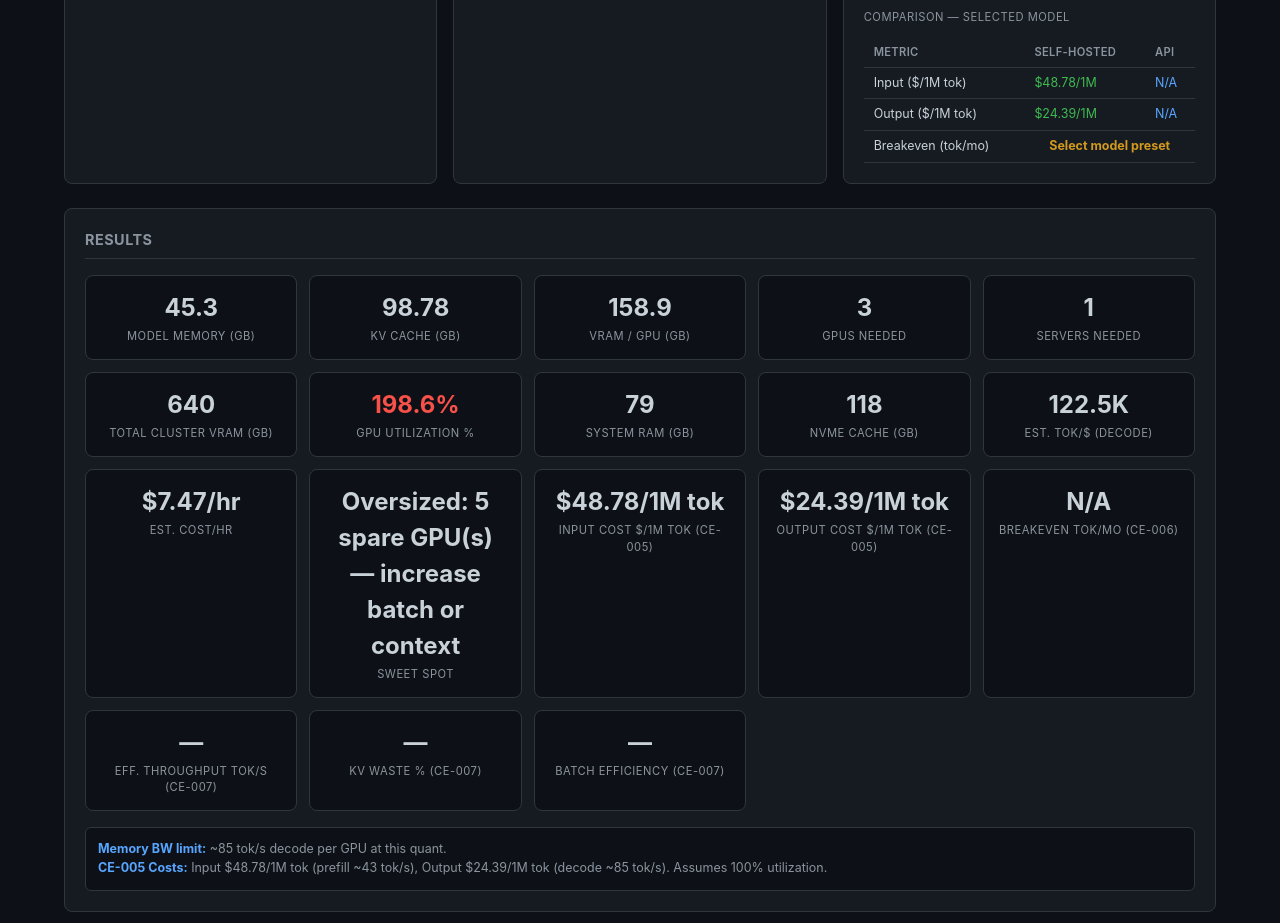
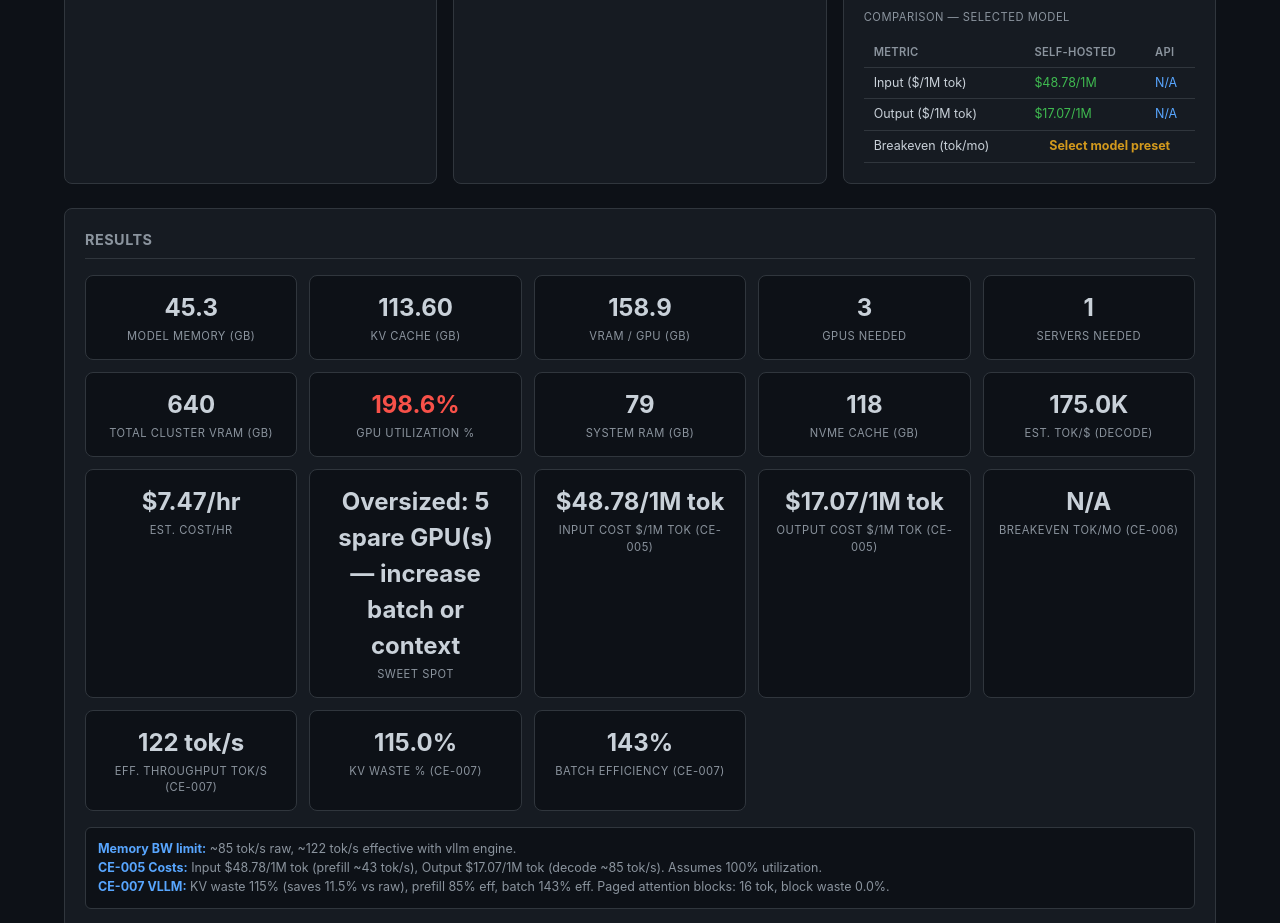
Before and after one commit to totalwindupflightsystems/inference-estimator, a plain HTML site: page cluster-estimator.html in a window 1280 px wide. Shown: the part 1088-2011 px from the top of the page. Drawn offline with Linux system fonts and the light colour scheme.

Commit message:
feat: CE-007 — vLLM overhead model with paged attention, serving engine selector
Co-authored-by: Alexis Okuwa <wojonstech@gmail.com>

```diff
--- a/cluster-estimator.html
+++ b/cluster-estimator.html
@@ -580,7 +580,21 @@ function recalculate() {
 
   // Memory-bandwidth-bound decode throughput (tokens/sec per GPU)
   const memBwTokensPerSec = gpu.bw * 1e9 / (effParams * 1e9 * (quantBpw / 8) / tp);
-  const tokensPerDollar = (memBwTokensPerSec * 3600) / gpu.price_hour;
+
+  // CE-007: Apply serving engine overhead to throughput
+  // batchEff < 1.0 means continuous batching improves effective throughput
+  const effectiveDecodeThroughput = memBwTokensPerSec / engineCfg.batchEff;
+  // KV waste comparison: show savings vs raw baseline
+  const rawKvWaste = SERVING_OVERHEAD['raw'].kvWaste;
+  const kvWasteSavingsPct = ((rawKvWaste - engineCfg.kvWaste) / rawKvWaste) * 100;
+  // vLLM paged attention block waste calculation
+  const avgSeqLen = batchSize > 0 ? ctxLen / batchSize : ctxLen;
+  const leftoverTokens = avgSeqLen % vllmBlockSize;
+  const blockWasteRate = leftoverTokens > 0 ? (vllmBlockSize - leftoverTokens) / vllmBlockSize : 0;
+  // Effective batch throughput improvement (batchEff < 1 = more efficient)
+  const batchEfficiencyPct = (1.0 / engineCfg.batchEff) * 100;
+
+  const tokensPerDollar = (effectiveDecodeThroughput * 3600) / gpu.price_hour;
   const tokDollarFormatted = tokensPerDollar > 1e6
     ? (tokensPerDollar/1e6).toFixed(1) + 'M'
     : tokensPerDollar > 1e3
@@ -598,13 +612,15 @@ function recalculate() {
   // CE-005: Cost-per-1M-tokens calculations
   // Prefill is compute-bound (~50% of memory BW efficiency for compute)
   const prefillTokensPerSec = (gpu.bw * 1e9) / (effParams * 1e9 * (quantBpw / 8) / tp) * 0.5;
+  // CE-007: Apply engine prefill efficiency (chunked prefill savings)
+  const effectivePrefillTps = prefillTokensPerSec / engineCfg.prefillEff;
   // cost_per_1M_input = (1M tokens / prefill_tok_per_sec / 3600 sec/hr) * price_per_gpu * gpus
   const costPer1MInput = prefillTokensPerSec > 0
     ? ((1_000_000 / prefillTokensPerSec / 3600) * cloudPricePerGpu * gpusNeeded)
     : 0;
   // cost_per_1M_output = (1M tokens / decode_tok_per_sec / 3600 sec/hr) * price_per_gpu * gpus
-  const costPer1MOutput = memBwTokensPerSec > 0
-    ? ((1_000_000 / memBwTokensPerSec / 3600) * cloudPricePerGpu * gpusNeeded)
+  const costPer1MOutput = effectiveDecodeThroughput > 0
+    ? ((1_000_000 / effectiveDecodeThroughput / 3600) * cloudPricePerGpu * gpusNeeded)
     : 0;
 
   // CE-006: Breakeven analysis
@@ -623,7 +639,7 @@ function recalculate() {
 
   // --- Update Results ---
   document.getElementById('rModelMem').textContent = modelWithOverhead.toFixed(1);
-  document.getElementById('rKvCache').textContent = kvWithOverhead.toFixed(2);
+  document.getElementById('rKvCache').textContent = kvEngineOverhead.toFixed(2);
   document.getElementById('rTotalPerGpu').textContent = totalPerGpuGB.toFixed(1);
   document.getElementById('rGpusNeeded').textContent = gpusNeeded;
   document.getElementById('rServersNeeded').textContent = serversNeeded;
@@ -687,6 +703,11 @@ function recalculate() {
   // Update API model list highlighting
   updateApiModelList();
 
+  // CE-007: Engine overhead metrics
+  document.getElementById('rEffectiveThroughput').textContent = effectiveDecodeThroughput.toFixed(0) + ' tok/s';
+  document.getElementById('rKvWastePct').textContent = engineCfg.kvWaste === rawKvWaste ? '0% (baseline)' : (engineCfg.kvWaste * 100).toFixed(1) + '%';
+  document.getElementById('rBatchEfficiency').textContent = batchEfficiencyPct.toFixed(0) + '%';
+
   let notes = [];
   if (servingMode === 'disaggregated') {
     notes.push(`<strong>Disaggregated:</strong> Prefill GPUs need ${modelPerGpuGB.toFixed(1)}GB model + compute. Decode GPUs need ${kvPerGpuGB.toFixed(1)}GB KV cache + bandwidth.`);
@@ -695,14 +716,16 @@ function recalculate() {
     notes.push(`<strong>MoE:</strong> ${paramsB}B total / ${activeB}B active. Only active params consume VRAM during inference.`);
   }
   if (tp > 1) notes.push(`<strong>TP=${tp}:</strong> Model sharded across ${tp} GPUs. Per-GPU model: ${modelPerGpuGB.toFixed(1)} GB.`);
-  if (ctxLen > 131072) notes.push(`<strong>Long context:</strong> KV cache dominates at ${kvWithOverhead.toFixed(0)} GB. Consider FP8 KV cache precision.`);
-  notes.push(`<strong>Memory BW limit:</strong> ~${memBwTokensPerSec.toFixed(0)} tok/s decode per GPU at this quant.`);
+  if (ctxLen > 131072) notes.push(`<strong>Long context:</strong> KV cache dominates at ${kvEngineOverhead.toFixed(0)} GB. Consider FP8 KV cache precision.`);
+  notes.push(`<strong>Memory BW limit:</strong> ~${memBwTokensPerSec.toFixed(0)} tok/s raw, ~${effectiveDecodeThroughput.toFixed(0)} tok/s effective with ${servingEngine} engine.`);
   // CE-005 note
   notes.push(`<strong>CE-005 Costs:</strong> Input $${costPer1MInput.toFixed(2)}/1M tok (prefill ~${prefillTokensPerSec.toFixed(0)} tok/s), Output $${costPer1MOutput.toFixed(2)}/1M tok (decode ~${memBwTokensPerSec.toFixed(0)} tok/s). Assumes 100% utilization.`);
   // CE-006 note
   if (apiOutputCost !== null) {
     notes.push(`<strong>CE-006 Breakeven:</strong> At 50% utilization ($${monthlyGpuCost.toFixed(0)}/mo GPU cost), need ${breakevenTokensPerMonth >= 1e9 ? (breakevenTokensPerMonth/1e9).toFixed(1)+'B' : (breakevenTokensPerMonth/1e6).toFixed(1)+'M'} output tok/mo to beat ${apiProvider} API pricing ($${apiOutputCost.toFixed(2)}/1M output).`);
   }
+  // CE-007 note
+  notes.push(`<strong>CE-007 ${servingEngine.toUpperCase()}:</strong> KV waste ${(engineCfg.kvWaste*100).toFixed(0)}% (saves ${kvWasteSavingsPct.toFixed(1)}% vs raw), prefill ${(engineCfg.prefillEff*100).toFixed(0)}% eff, batch ${batchEfficiencyPct.toFixed(0)}% eff. Paged attention blocks: ${vllmBlockSize} tok, block waste ${(blockWasteRate*100).toFixed(1)}%.`);
   document.getElementById('notes').innerHTML = notes.join('<br>');
 
   updateArchFields();
@@ -737,6 +760,11 @@ function getConfig() {
     ppSize: document.getElementById('ppSize').value,
     cloudProvider: document.getElementById('cloudProvider').value,
     apiProvider: document.getElementById('apiProvider').value,
+    // CE-007: Serving engine config
+    servingEngine: document.getElementById('servingEngine').value,
+    vllmBlockSize: document.getElementById('vllmBlockSize').value,
+    vllmMaxNumBatchedTokens: document.getElementById('vllmMaxNumBatchedTokens').value,
+    vllmMaxNumSeqs: document.getElementById('vllmMaxNumSeqs').value,
   };
 }
 
```
